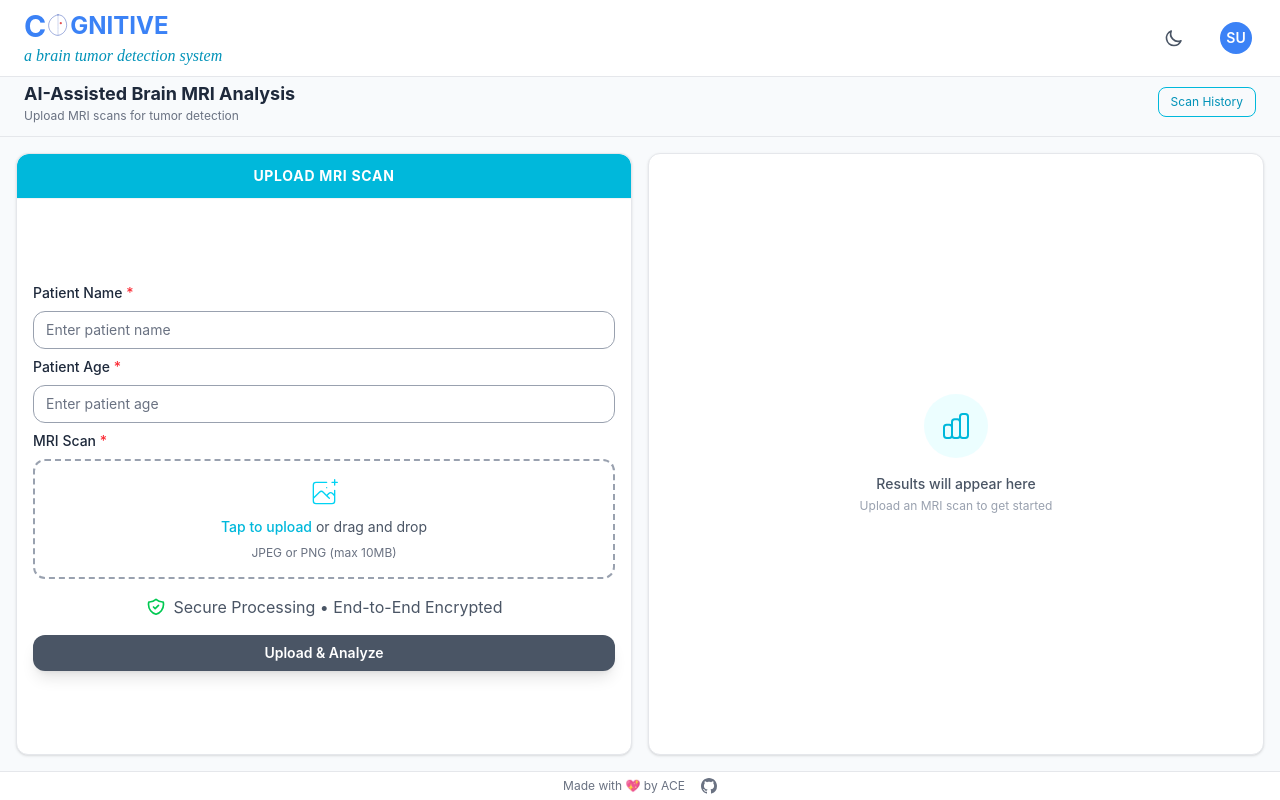
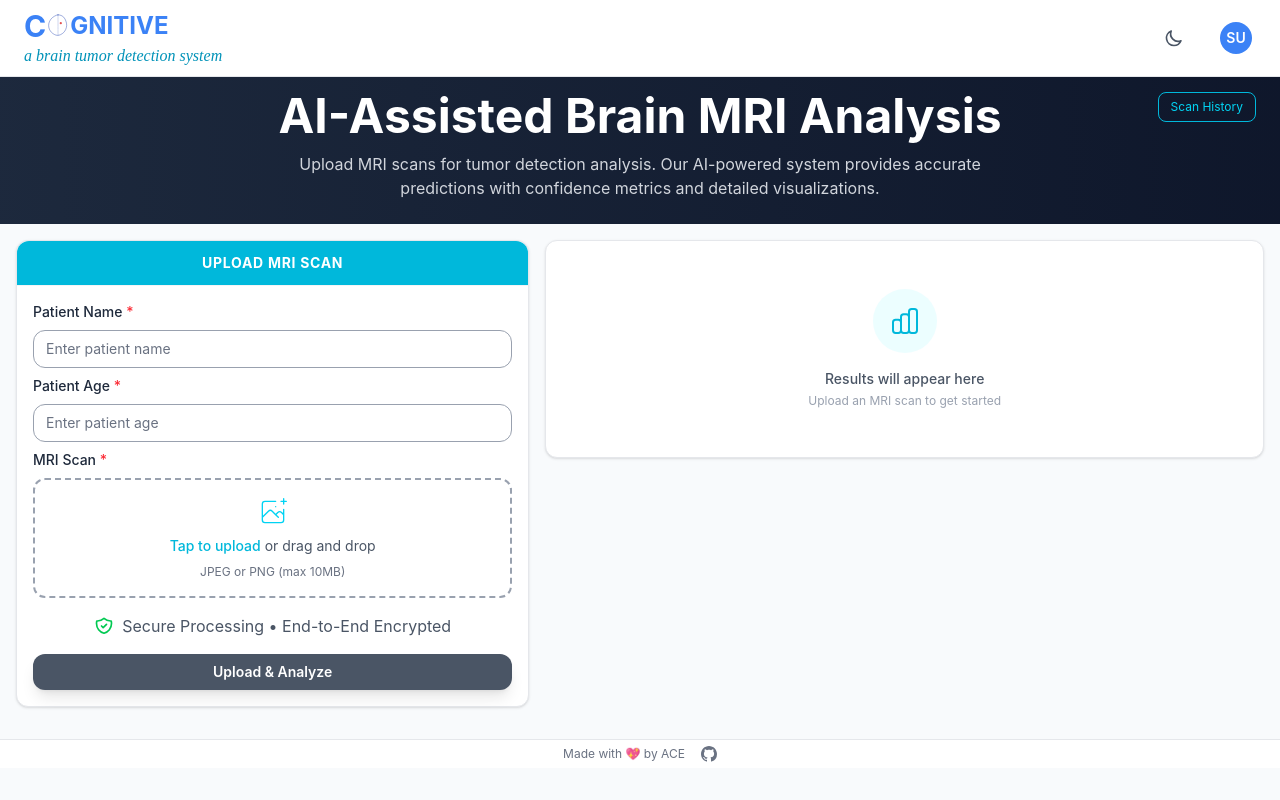
Before and after one commit to ashishUpa2004/brain-tumor-detection-system, a React (Vite) app in the folder frontend/: page /dashboard in a window 1280 px wide. Built offline with nearby package versions, Linux system fonts and the light colour scheme; no server answers; sample sign-in values are in the browser's storage.

Commit message:
Major UI improvements: Enhanced header, narrower forms, full page scroll, dynamic header change, and layout optimizations

```diff
--- a/frontend/src/components/ResultsDisplay.tsx
+++ b/frontend/src/components/ResultsDisplay.tsx
@@ -1,4 +1,4 @@
-import { useState } from 'react';
+import { useState, RefObject } from 'react';
 import GradCAMVisualization from './GradCAMVisualization';
 import LoadingSpinner from './LoadingSpinner';
 import { downloadReport } from '../services/apiClient';
@@ -14,7 +14,11 @@ import type { ResultsDisplayProps, TumorType } from '../types';
  * Requirements: 6.1, 6.2, 6.3, 6.4, 6.5, 6.6, 6.7, 7.1, 7.2, 7.3, 7.4, 10.1, 10.2
  */
 
-export default function ResultsDisplay({ result, mriImage }: ResultsDisplayProps) {
+interface ResultsDisplayPropsExtended extends ResultsDisplayProps {
+  gradCamRef?: RefObject<HTMLDivElement>;
+}
+
+export default function ResultsDisplay({ result, mriImage, gradCamRef }: ResultsDisplayPropsExtended) {
   const [downloadingReport, setDownloadingReport] = useState(false);
   const [downloadError, setDownloadError] = useState<string | null>(null);
 
@@ -255,8 +259,8 @@ export default function ResultsDisplay({ result, mriImage }: ResultsDisplayProps
       </div>
 
       {/* Grad-CAM Visualization Card - always show when we have an MRI image */}
-      <div className="bg-white dark:bg-gray-800 rounded-lg shadow-md overflow-hidden transition-colors">
-        <div className="px-5 py-3 bg-cyan-500 dark:bg-cyan-600">
+      <div ref={gradCamRef} className="bg-white dark:bg-gray-800 rounded-lg shadow-md transition-colors p-4 sm:p-6">
+        <div className="mb-4 px-4 py-2 bg-cyan-500 dark:bg-cyan-600 rounded-lg">
           <h2 className="text-sm font-bold text-white uppercase tracking-wider text-center">
             GRAD-CAM VISUALIZATION
           </h2>
@@ -264,13 +268,11 @@ export default function ResultsDisplay({ result, mriImage }: ResultsDisplayProps
             Highlights the brain regions the AI focused on to make its prediction
           </p>
         </div>
-        <div className="p-4 sm:p-6 lg:p-8">
         <GradCAMVisualization
           mriImage={mriImage}
           gradCamOverlay={result.gradCamUrl || null}
           enabled={false}
         />
-        </div>
       </div>
     </div>
   );
--- a/frontend/src/pages/Dashboard.tsx
+++ b/frontend/src/pages/Dashboard.tsx
@@ -1,4 +1,4 @@
-import { useState } from 'react';
+import { useState, useRef, useEffect } from 'react';
 import Navbar from '../components/Navbar';
 import UploadForm from '../components/UploadForm';
 import ResultsDisplay from '../components/ResultsDisplay';
@@ -15,16 +15,41 @@ export default function Dashboard({ user, onLogout }: DashboardProps) {
   const [mriImageUrl, setMriImageUrl] = useState<string | null>(null);
   const [showHistory, setShowHistory] = useState(false);
   const [isAnalyzing, setIsAnalyzing] = useState(false);
+  const [headerTitle, setHeaderTitle] = useState('RESULT ANALYSIS');
+  const gradCamRef = useRef<HTMLDivElement>(null);
+  const scrollContainerRef = useRef<HTMLDivElement>(null);
+
+  useEffect(() => {
+    const scrollContainer = scrollContainerRef.current;
+    if (!scrollContainer || !predictionResult) return;
+
+    const handleScroll = () => {
+      if (gradCamRef.current) {
+        const rect = gradCamRef.current.getBoundingClientRect();
+        // If Grad-CAM strip is scrolled out of view (above viewport)
+        if (rect.top < 100) {
+          setHeaderTitle('GRAD-CAM VISUALIZATION');
+        } else {
+          setHeaderTitle('RESULT ANALYSIS');
+        }
+      }
+    };
+
+    scrollContainer.addEventListener('scroll', handleScroll);
+    return () => scrollContainer.removeEventListener('scroll', handleScroll);
+  }, [predictionResult]);
 
   const handleUploadStart = () => {
     setIsAnalyzing(true);
     setPredictionResult(null);
+    setHeaderTitle('RESULT ANALYSIS');
   };
 
   const handleUploadSuccess = (result: PredictionResult, imageUrl: string) => {
     setPredictionResult(result);
     setMriImageUrl(imageUrl);
     setIsAnalyzing(false);
+    setHeaderTitle('RESULT ANALYSIS');
   };
 
   const handleUploadError = () => setIsAnalyzing(false);
@@ -33,42 +58,46 @@ export default function Dashboard({ user, onLogout }: DashboardProps) {
     setPredictionResult(null);
     setMriImageUrl(null);
     setIsAnalyzing(false);
+    setHeaderTitle('RESULT ANALYSIS');
   };
 
   const handleSelectHistoricalScan = (result: PredictionResult, imageUrl: string) => {
     setPredictionResult(result);
     setMriImageUrl(imageUrl);
     setShowHistory(false);
+    setHeaderTitle('RESULT ANALYSIS');
   };
 
   return (
-    <div className="h-screen flex flex-col bg-[#F8FAFC] dark:bg-gray-900 overflow-hidden">
+    <div className="min-h-screen flex flex-col bg-[#F8FAFC] dark:bg-gray-900">
       <Navbar user={user} onLogout={onLogout} />
 
       {/* Full height content below navbar */}
-      <div className="flex-1 flex flex-col overflow-hidden" style={{ paddingTop: '68px' }}>
+      <div className="flex flex-col" style={{ paddingTop: '68px' }}>
         {/* Header strip */}
-        <div className="px-6 py-3 border-b border-gray-200 dark:border-gray-700 flex items-center justify-between">
-          <div>
-            <h1 className="text-lg font-bold text-[#1E293B] dark:text-gray-100">
+        <div className="px-6 py-6 bg-gradient-to-r from-slate-800 to-slate-900 dark:from-slate-900 dark:to-black relative">
+          <div className="max-w-4xl mx-auto text-center">
+            <h1 className="text-3xl md:text-4xl lg:text-5xl font-bold text-white mb-3">
               AI-Assisted Brain MRI Analysis
             </h1>
-            <p className="text-xs text-gray-500 dark:text-gray-400">
-              Upload MRI scans for tumor detection
+            <p className="text-sm md:text-base text-gray-300 dark:text-gray-400 max-w-3xl mx-auto">
+              Upload MRI scans for tumor detection analysis. Our AI-powered system provides accurate predictions with confidence metrics and detailed visualizations.
             </p>
           </div>
           <button
             onClick={() => setShowHistory(!showHistory)}
-            className="text-xs px-3 py-1.5 rounded-lg border border-cyan-500 text-cyan-600 dark:text-cyan-400 hover:bg-cyan-50 dark:hover:bg-cyan-900/20 transition-colors"
+            className="absolute top-6 right-6 text-xs px-3 py-1.5 rounded-lg border border-cyan-500 text-cyan-400 hover:bg-cyan-900/20 transition-colors z-10"
           >
             {showHistory ? 'Hide History' : 'Scan History'}
           </button>
         </div>
 
         {/* Main 2-column layout */}
-        <div className="flex-1 flex overflow-hidden p-4 gap-4">
+        <div className="pb-4">
+          <div className="p-4">
+          <div className="max-w-7xl mx-auto flex gap-4 items-start">
           {/* Left: Upload Form */}
-          <div className="flex-1 bg-white dark:bg-gray-800 rounded-xl border border-gray-200 dark:border-gray-700 shadow-sm flex flex-col overflow-hidden">
+          <div className="w-full md:w-5/12 bg-white dark:bg-gray-800 rounded-xl border border-gray-200 dark:border-gray-700 shadow-sm flex flex-col h-fit">
             <div className="px-5 py-3 border-b border-gray-100 dark:border-gray-700 flex items-center justify-center bg-cyan-500 dark:bg-cyan-600 rounded-t-xl relative">
               <h2 className="text-sm font-bold text-white uppercase tracking-wider">UPLOAD MRI SCAN</h2>
               {(predictionResult || isAnalyzing) && (
@@ -80,30 +109,28 @@ export default function Dashboard({ user, onLogout }: DashboardProps) {
                 </button>
               )}
             </div>
-            <div className="flex-1 overflow-y-auto p-4 flex items-center">
-              <div className="w-full">
-                <UploadForm
-                  onUploadSuccess={handleUploadSuccess}
-                  onUploadStart={handleUploadStart}
-                  onUploadError={handleUploadError}
-                />
-              </div>
+            <div className="p-4">
+              <UploadForm
+                onUploadSuccess={handleUploadSuccess}
+                onUploadStart={handleUploadStart}
+                onUploadError={handleUploadError}
+              />
             </div>
           </div>
 
           {/* Right: Results or History */}
-          <div className="flex-1 bg-white dark:bg-gray-800 rounded-xl border border-gray-200 dark:border-gray-700 shadow-sm flex flex-col overflow-hidden">
+          <div className="w-full md:w-7/12 bg-white dark:bg-gray-800 rounded-xl border border-gray-200 dark:border-gray-700 shadow-sm flex flex-col h-fit">
             {showHistory ? (
               <>
                 <div className="px-5 py-3 border-b border-gray-100 dark:border-gray-700 bg-cyan-500 dark:bg-cyan-600 rounded-t-xl">
                   <h2 className="text-sm font-bold text-white uppercase tracking-wider text-center">SCAN HISTORY</h2>
                 </div>
-                <div className="flex-1 overflow-y-auto p-4">
+                <div className="p-4">
                   <ScanHistory onSelectScan={handleSelectHistoricalScan} />
                 </div>
               </>
             ) : isAnalyzing ? (
-              <div className="flex-1 flex flex-col items-center justify-center space-y-4">
+              <div className="flex flex-col items-center justify-center space-y-4 p-12">
                 <div className="relative">
                   <div className="w-20 h-20 border-4 border-cyan-200 dark:border-cyan-900 rounded-full"></div>
                   <div className="absolute top-0 left-0 w-20 h-20 border-4 border-transparent border-t-cyan-500 border-r-cyan-500 rounded-full animate-spin"></div>
@@ -118,14 +145,14 @@ export default function Dashboard({ user, onLogout }: DashboardProps) {
             ) : predictionResult && mriImageUrl ? (
               <>
                 <div className="px-5 py-3 border-b border-gray-100 dark:border-gray-700 bg-cyan-400 dark:bg-cyan-500 rounded-t-xl">
-                  <h2 className="text-sm font-bold text-white uppercase tracking-wider text-center">RESULT ANALYSIS</h2>
+                  <h2 className="text-sm font-bold text-white uppercase tracking-wider text-center">{headerTitle}</h2>
                 </div>
-                <div className="flex-1 overflow-y-auto p-4">
-                  <ResultsDisplay result={predictionResult} mriImage={mriImageUrl} />
+                <div className="p-4">
+                  <ResultsDisplay result={predictionResult} mriImage={mriImageUrl} gradCamRef={gradCamRef} />
                 </div>
               </>
             ) : (
-              <div className="flex-1 flex flex-col items-center justify-center text-center p-6">
+              <div className="flex flex-col items-center justify-center text-center p-12">
                 <div className="w-16 h-16 bg-cyan-50 dark:bg-cyan-900/20 rounded-full flex items-center justify-center mb-4">
                   <svg className="w-8 h-8 text-cyan-500" fill="none" stroke="currentColor" viewBox="0 0 24 24">
                     <path strokeLinecap="round" strokeLinejoin="round" strokeWidth={1.5} d="M9 19v-6a2 2 0 00-2-2H5a2 2 0 00-2 2v6a2 2 0 002 2h2a2 2 0 002-2zm0 0V9a2 2 0 012-2h2a2 2 0 012 2v10m-6 0a2 2 0 002 2h2a2 2 0 002-2m0 0V5a2 2 0 012-2h2a2 2 0 012 2v14a2 2 0 01-2 2h-2a2 2 0 01-2-2z" />
@@ -135,6 +162,8 @@ export default function Dashboard({ user, onLogout }: DashboardProps) {
                 <p className="text-xs text-gray-400 dark:text-gray-500 mt-1">Upload an MRI scan to get started</p>
               </div>
             )}
+          </div>
+          </div>
           </div>
         </div>
       </div>
```
Also changed, not shown: frontend/src/components/GradCAMVisualization.tsx (+8 -8 lines).
